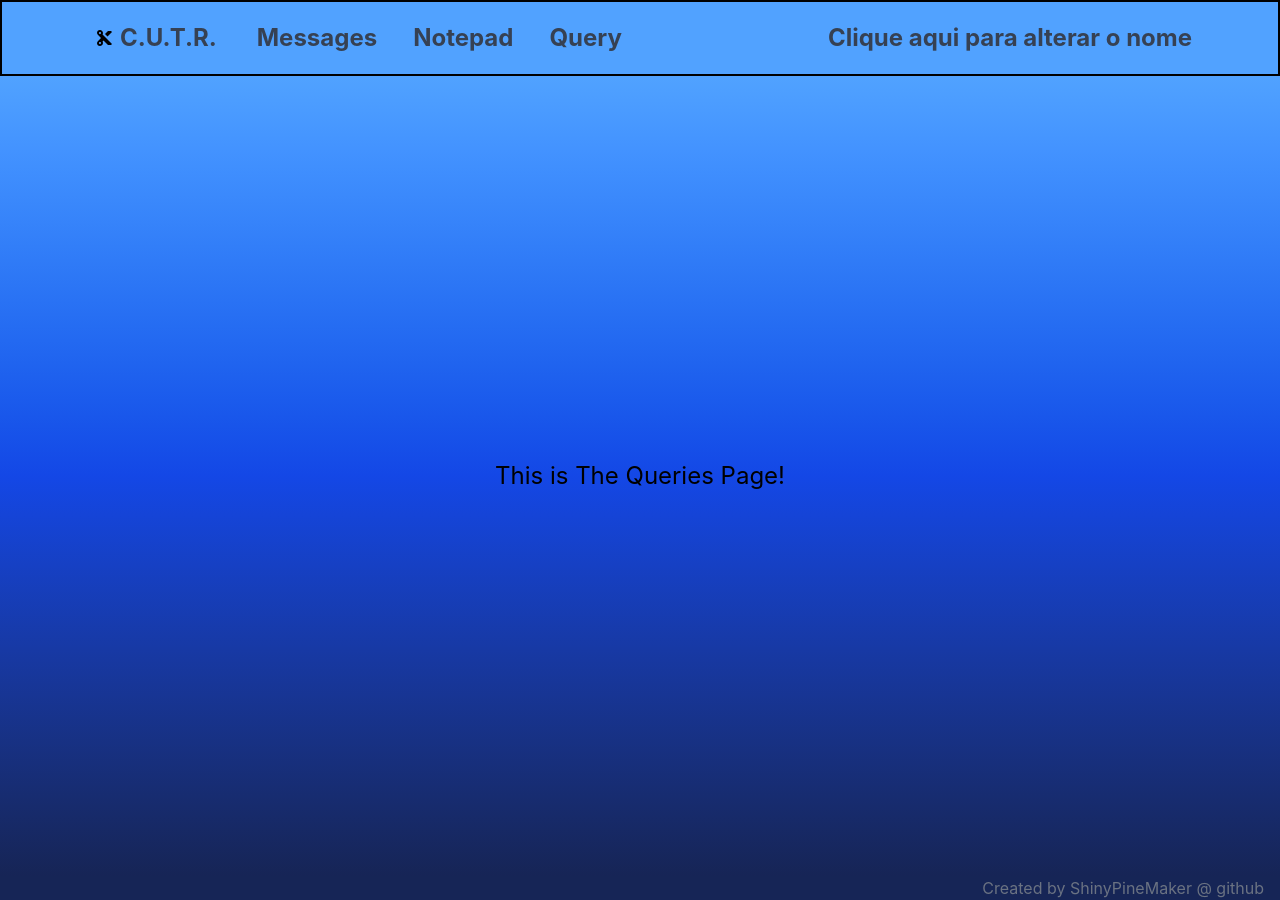
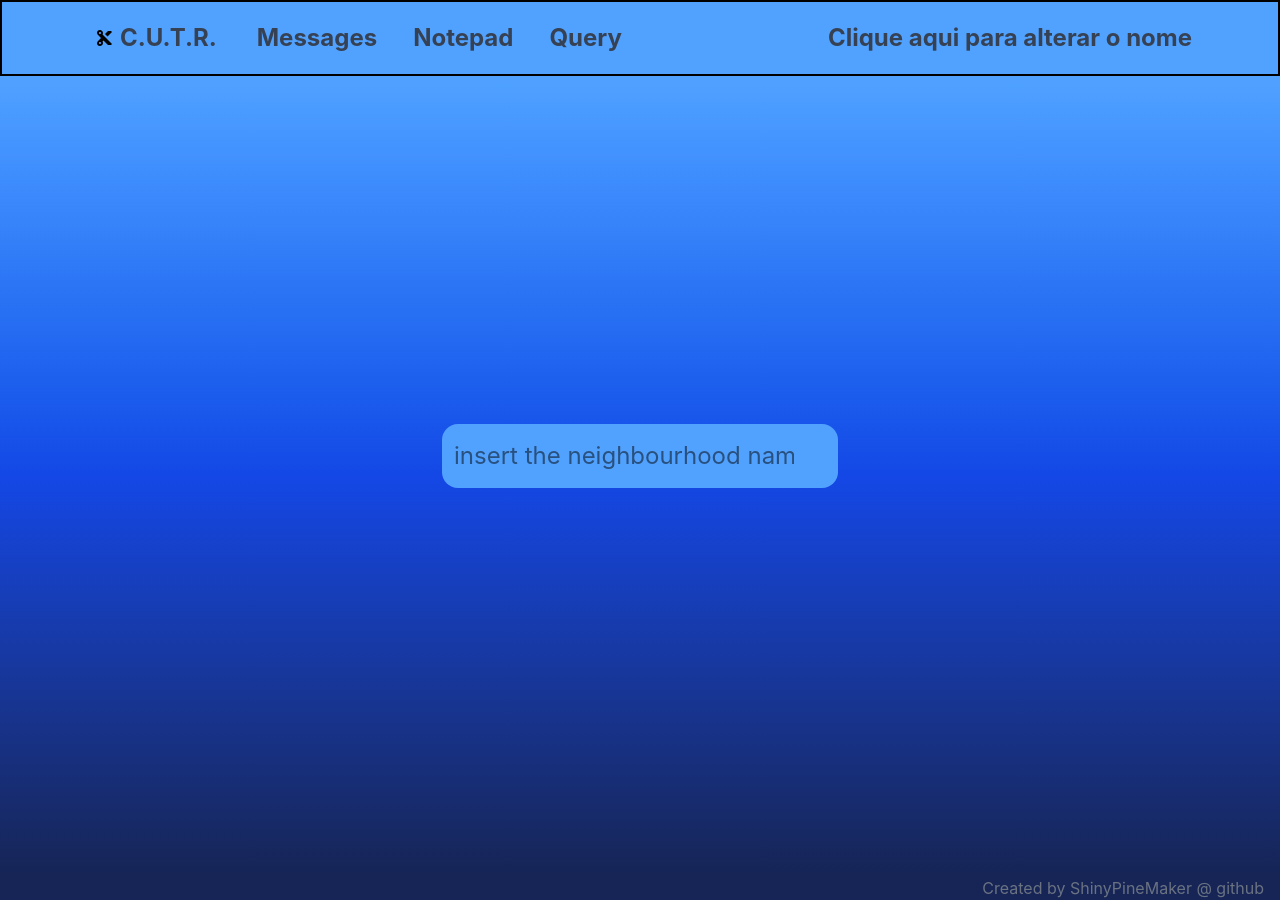
Before and after one commit to ShinyPineMaker/Chat-Utility-Tool-R, a React (Vite) app: page /Queries in a window 1280 px wide. Built offline with nearby package versions, Linux system fonts and the light colour scheme.

Commit message:
Added Queries Page content Added queries input tag with datalist and answer tag to show the match

```diff
--- a/src/Pages/Components/Routes.tsx
+++ b/src/Pages/Components/Routes.tsx
@@ -5,7 +5,7 @@ type Route = {
 
 
 
-export const routes: Route[] = [
+export const fleetRoutes: Route[] = [
     {
         routeName: "Rota 1",
         neighbourhoods: [
@@ -249,14 +249,14 @@ export const routes: Route[] = [
     {
         routeName: "Rota A",
         neighbourhoods: [
-        "Jardim Paraiso (Naviraí)",
+        "Jardim Paraiso",
         "Vila Nova",
         "Nelson Trad (CDHU)",
         "Parque Industrial",
         "Jardim Taruma",
         "Jardim Alvorada",
         "Residencial Athenas",
-        "Jardim Belo Horizonte (Naviraí)",
+        "Jardim Belo Horizonte",
         "Vila Alta",
         "Sucupira",
         "Interlagos",
@@ -265,8 +265,8 @@ export const routes: Route[] = [
     {
         routeName: "Rota B",
         neighbourhoods: [
-        "Jardim Progresso (Naviraí)",
-        "Jardim Eldorado (Naviraí)",
+        "Jardim Progresso",
+        "Jardim Eldorado",
         "Conjunto Harry Amorim Costa",
         "Residencial Portinari",
         "Jardim Uniao",
@@ -300,7 +300,7 @@ export const routes: Route[] = [
         "Portal Park Residence",
         "Varjao",
         "Parque Beija Flor",
-        "Inocoop (Naviraí)",
+        "Inocoop",
         "Jardim Campo Belo",
         "Monte Fuji",
         "BNH",
@@ -310,7 +310,7 @@ export const routes: Route[] = [
     {
         routeName: "Rota E",
         neighbourhoods: [
-        "Green Park (Naviraí)",
+        "Green Park",
         "Classe A",
         "Royal Park",
         "Residencial Eco Park",
--- a/src/Pages/Queries.tsx
+++ b/src/Pages/Queries.tsx
@@ -1,16 +1,55 @@
 import Header from "./Components/Header";
-import Footer from "./Components/Footer";
+import Footer from "./Components/Footer"
+import { fleetRoutes } from "./Components/Routes";
+import { useState } from "react";
+
+const presetNeighbourhoods = Array.from(
+    new Set(fleetRoutes.flatMap(
+        (r) => r.neighbourhoods
+    ))
+).sort();
+
+
+
+
 
 function Queries() {
+    const [query, setQuery] = useState("");
+    const routes = query ?
+    fleetRoutes.filter(
+        (r) => r.neighbourhoods.includes(query)
+    ).map(
+        (r) => r.routeName
+    ) : [] ;
+
+    const answer = routes.join(", ");
+
 
 
     return (
         <div>
             <Header />
             <div className="min-h-screen flex items-center justify-center            bg-linear-to-t from-blue-950 via-blue-700 to-blue-400 text-2xl">
-                <h1>
-                    This is The Queries Page!
-                </h1>
+                <div className="flex-col min-h-fill justify-center">
+                    <input
+                        type="text"
+                        list="neighbourhoods"
+                        value={query}
+                        onChange={(e) => setQuery(e.target.value)}
+                        placeholder="insert the neighbourhood name: "
+                        className="bg-blue-400 rounded-2xl px-3 py-4"
+                    />
+                    <datalist id="neighbourhoods">
+                        {presetNeighbourhoods.map((n) => (
+                        <option key={n} value={n} />
+                        ))}
+                    </datalist>
+
+                    <span className="flex m-5 text-white font-bold w-full">
+                        {answer}
+                    </span>
+
+                </div>
             </div>
 
 
```
